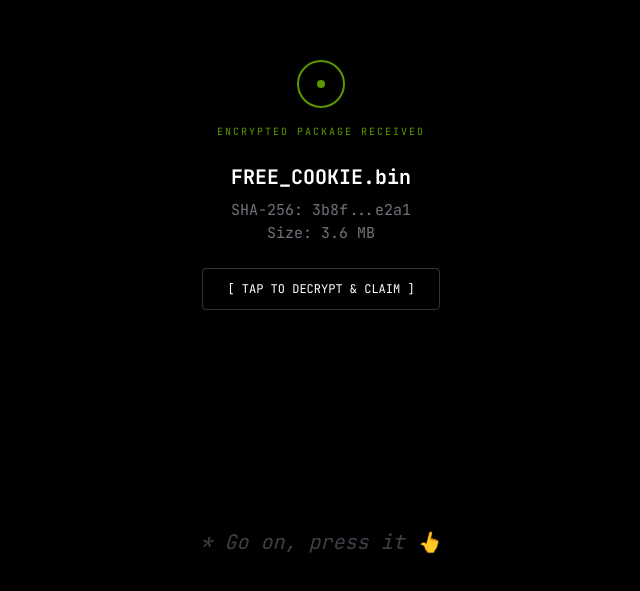
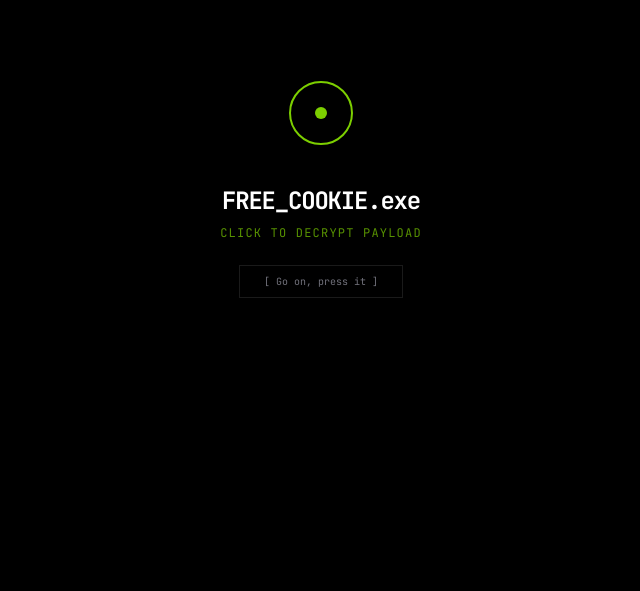
Before and after one commit to anphan991/blog, a Next.js app: page /free-cookie in a window 1280 px wide. Shown: the part 203-794 px from the top of the page, without its empty margins (319-959 px from the left). Built offline with nearby package versions, Linux system fonts and the light colour scheme.

Commit message:
fix: ultimate hybrid rickroll deployment. mobile-safe

```diff
--- a/app/free-cookie/page.tsx
+++ b/app/free-cookie/page.tsx
@@ -1,69 +1,66 @@
 'use client';
-import { useState, useEffect } from 'react';
+import { useState } from 'react';
 
 export default function FreeCookiePage() {
   const [activated, setActivated] = useState(false);
 
-  // Tự động kích hoạt sau khi User tương tác
-  const handleStart = () => {
-    setActivated(true);
-  };
-
   return (
     <div className="fixed inset-0 bg-black flex items-center justify-center font-mono overflow-hidden z-[9999]">
+
+      {/* === 1. GIAO DIỆN DÀNH CHO MOBILE (Hiện GIF ngay lập tức) === */}
+      <div className="block md:hidden w-full h-full flex flex-col items-center justify-center p-6 text-center">
+        <div className="mb-6 text-lime-500 text-[10px] animate-pulse tracking-widest">
+          [SYSTEM] PAYLOAD_DELIVERED
+        </div>
+
+        <div className="w-full aspect-square relative rounded-xl overflow-hidden border border-zinc-800 shadow-[0_0_30px_rgba(59,130,246,0.2)]">
+          {/* Dùng GIF Rickroll - Tự động chạy, cực nhẹ */}
+          <img
+            src="https://media.tenor.com/x8v1oNU12v8AAAAd/rickroll-roll.gif"
+            alt="Rickroll Mobile"
+            className="w-full h-full object-cover"
+          />
+        </div>
+
+        <p className="mt-8 text-zinc-500 text-[9px] uppercase">
+          You got the cookie 🍪
+        </p>
+        <a href="/" className="mt-4 text-blue-400 text-[10px] underline">./back_to_safety</a>
+      </div>
+
+      {/* === 2. GIAO DIỆN DÀNH CHO PC (Giữ nguyên Trap có tiếng) === */}
+      <div className="hidden md:flex w-full h-full items-center justify-center">
         {!activated ? (
-        /* === MÀN HÌNH MỒI NHỬ (DÀNH CHO MOBILE) === */
+          /* Màn hình mồi nhử PC */
           <div
-          onClick={handleStart}
+            onClick={() => setActivated(true)}
             className="flex flex-col items-center justify-center space-y-6 cursor-pointer group"
           >
-          {/* Vibe Terminal cho dân InfoSec */}
-          <div className="flex flex-col items-center gap-2 animate-pulse">
-            <div className="w-12 h-12 border-2 border-lime-500 rounded-full flex items-center justify-center mb-2">
-              <div className="w-2 h-2 bg-lime-500 rounded-full"></div>
+            <div className="w-16 h-16 border-2 border-lime-500 rounded-full flex items-center justify-center animate-bounce">
+              <div className="w-3 h-3 bg-lime-500 rounded-full"></div>
             </div>
-            <p className="text-lime-500 text-[10px] tracking-[0.2em] uppercase">
-              Encrypted Package Received
-            </p>
+            <div className="text-center">
+              <h1 className="text-white text-2xl font-bold mb-2 tracking-tighter">FREE_COOKIE.exe</h1>
+              <p className="text-lime-500 text-xs uppercase tracking-widest opacity-70">Click to decrypt payload</p>
             </div>
-
-          <div className="text-center">
-            <h1 className="text-white text-xl font-bold mb-2">FREE_COOKIE.bin</h1>
-            <p className="text-zinc-500 text-[15px] max-w-[200px]">
-              SHA-256: 3b8f...e2a1 <br/>
-              Size: 3.6 MB
-            </p>
+            <div className="px-6 py-2 border border-white/10 group-hover:border-lime-500 transition-all text-zinc-500 text-[10px]">
+              [ Go on, press it ]
             </div>
-
-          {/* Nút bấm giả để lấy quyền Audio trên Mobile */}
-          <div className="px-6 py-3 border border-white/20 group-hover:border-lime-500 group-hover:bg-lime-500/10 transition-all rounded-sm text-white text-xs">
-            [ TAP TO DECRYPT & CLAIM ]
-          </div>
-
-          <p className="text-zinc-700 text-[20px] absolute bottom-10 italic">
-            * Go on, press it 👆
-          </p>
           </div>
         ) : (
-        /* === RICKROLL TRAP (OPTIMIZED FOR MOBILE) === */
-        <div className="w-full h-full relative animate-in fade-in zoom-in duration-700">
+          /* Video Rickroll có tiếng cho PC */
+          <div className="w-full h-full relative animate-in fade-in duration-1000">
             <iframe
-            // playsinline=1: Quan trọng nhất để phát ngay trên web mobile thay vì bung ra trình phát video của máy
-            src="https://www.youtube-nocookie.com/embed/dQw4w9WgXcQ?autoplay=1&controls=0&modestbranding=1&rel=0&iv_load_policy=3&playsinline=1&enablejsapi=1"
-            title="Rickroll"
+              src="https://www.youtube-nocookie.com/embed/dQw4w9WgXcQ?autoplay=1&controls=0&modestbranding=1&rel=0&iv_load_policy=3&enablejsapi=1"
+              title="Rickroll PC"
               className="absolute inset-0 w-full h-full pointer-events-none"
               allow="accelerometer; autoplay; clipboard-write; encrypted-media; gyroscope; picture-in-picture"
             ></iframe>
-
-          {/* Lớp phủ chặn tương tác để nạn nhân không bấm dừng được */}
             <div className="absolute inset-0 bg-transparent" />
-
-        <div className="absolute top-5 left-5 text-[15px] text-lime-500/50 uppercase tracking-tighter">
-          <div>System compromised</div>
-          <div>Enjoy the cookie...</div>
-        </div>
           </div>
         )}
       </div>
+
+    </div>
   );
 }
```
Lines whose indentation alone changed are shown as unchanged.
